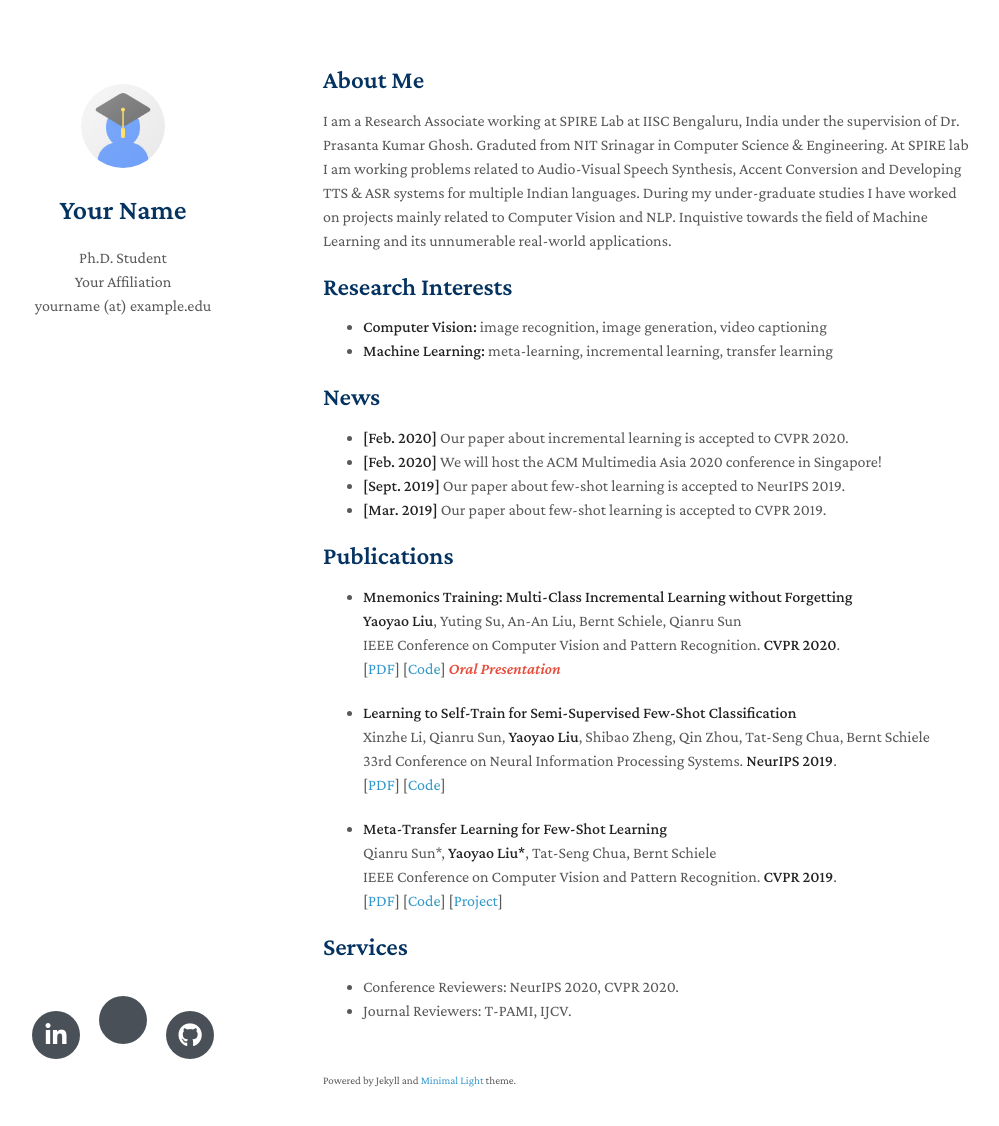
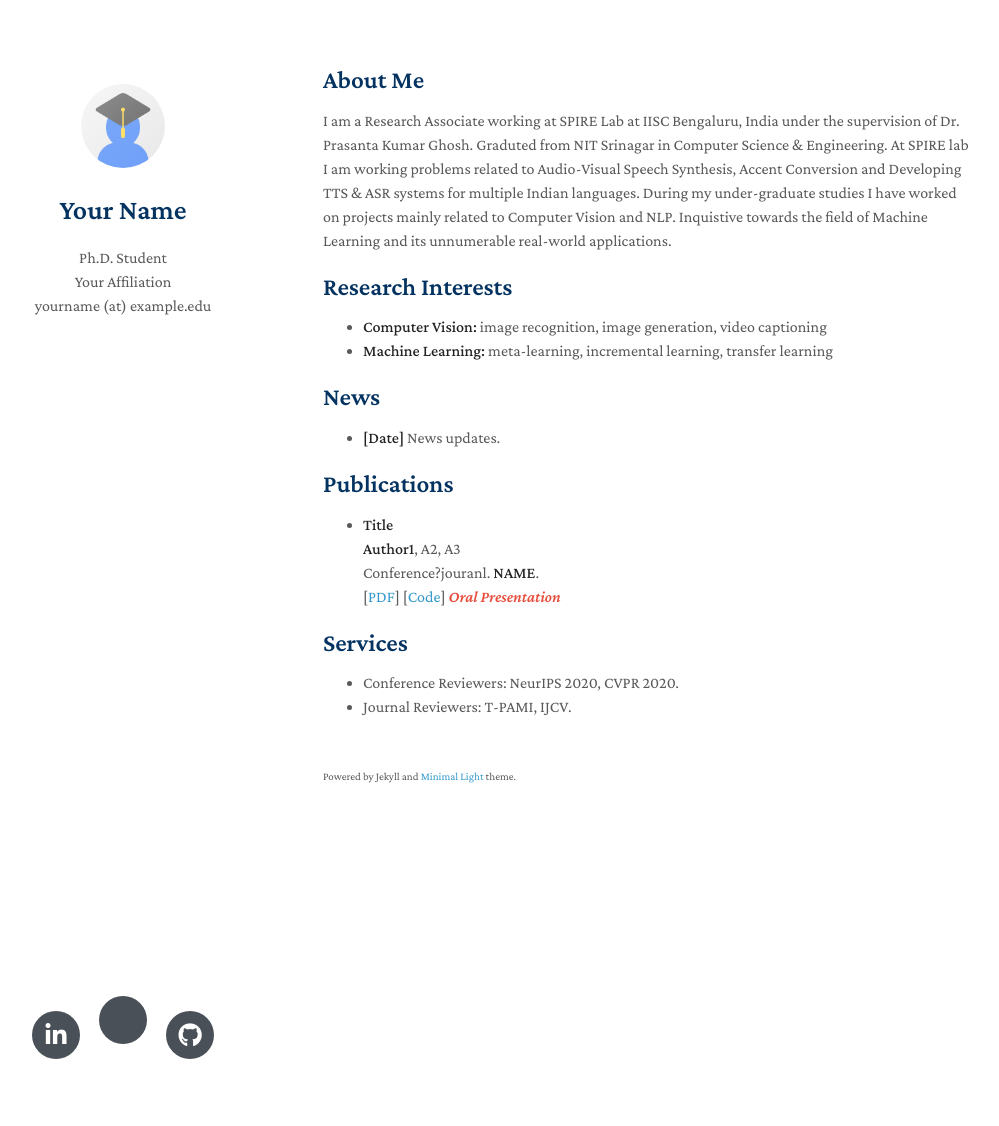
Before and after one commit to Abhay242/Abhay242.github.io, a Jekyll site: the page built from index.md, in a window 1280 px wide and 1161 px high. Shown: the top 1126 px of the window, without its empty margins (147-1146 px from the left). Built offline with Jekyll 4.4.1, drawn with Linux system fonts in a browser that asks for light colours; nearby versions of some CDN libraries; a style sheet for code colours, icons or effects is not loaded; our own code applies the rules of GitHub Pages for plain Markdown files.

Commit message:
Update index.md

```diff
--- a/index.md
+++ b/index.md
@@ -14,36 +14,17 @@ Inquistive towards the field of Machine Learning and its unnumerable real-world
 
 ## News
 
-- **[Feb. 2020]** Our paper about incremental learning is accepted to CVPR 2020.
-- **[Feb. 2020]** We will host the ACM Multimedia Asia 2020 conference in Singapore!
-- **[Sept. 2019]** Our paper about few-shot learning is accepted to NeurIPS 2019.
-- **[Mar. 2019]** Our paper about few-shot learning is accepted to CVPR 2019.
+- **[Date]** News updates.
 
 ## Publications
 
-- **Mnemonics Training: Multi-Class Incremental Learning without Forgetting**
+- **Title**
   <br>
-  **Yaoyao Liu**, Yuting Su, An-An Liu, Bernt Schiele, Qianru Sun
+  **Author1**, A2, A3
   <br>
-  IEEE Conference on Computer Vision and Pattern Recognition. **CVPR 2020**.
+  Conference?jouranl. **NAME**.
   <br>
   [[PDF](https://arxiv.org/pdf/2002.10211.pdf)] [[Code](https://github.com/yaoyao-liu/mnemonics)] <strong><i style="color:#e74d3c">Oral Presentation</i></strong>
-
-- **Learning to Self-Train for Semi-Supervised Few-Shot Classification**
-  <br>
-  Xinzhe Li, Qianru Sun, **Yaoyao Liu**, Shibao Zheng, Qin Zhou, Tat-Seng Chua, Bernt Schiele
-  <br>
-  33rd Conference on Neural Information Processing Systems. **NeurIPS 2019**.
-  <br>
-  [[PDF](http://papers.nips.cc/paper/9216-learning-to-self-train-for-semi-supervised-few-shot-classification.pdf)] [[Code](https://github.com/xinzheli1217/learning-to-self-train)]
-
-- **Meta-Transfer Learning for Few-Shot Learning**
-  <br>
-  Qianru Sun\*, **Yaoyao Liu\***, Tat-Seng Chua, Bernt Schiele
-  <br>
-  IEEE Conference on Computer Vision and Pattern Recognition. **CVPR 2019**.
-  <br>
-  [[PDF](http://openaccess.thecvf.com/content_CVPR_2019/papers/Sun_Meta-Transfer_Learning_for_Few-Shot_Learning_CVPR_2019_paper.pdf)] [[Code](https://github.com/yaoyao-liu/meta-transfer-learning)] [[Project](https://mtl.yyliu.net/)]
 
 ## Services
 
```
